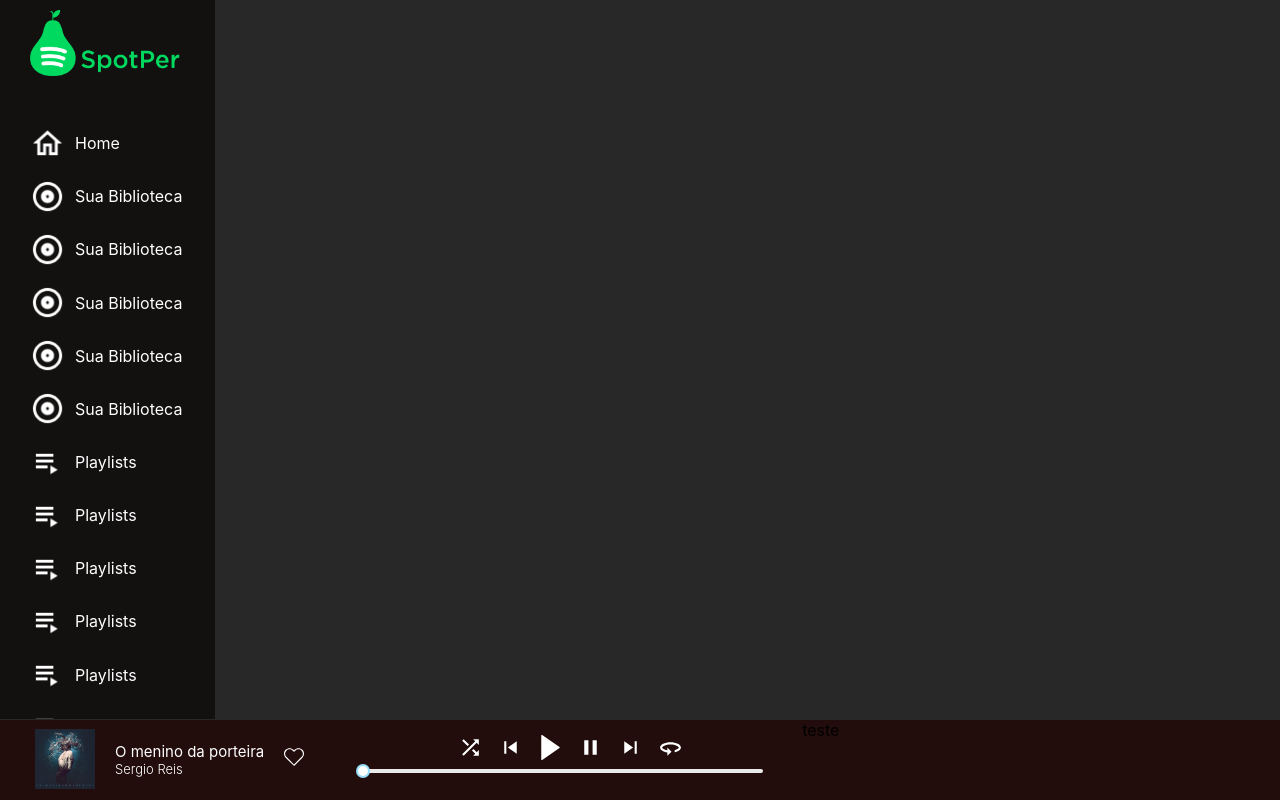
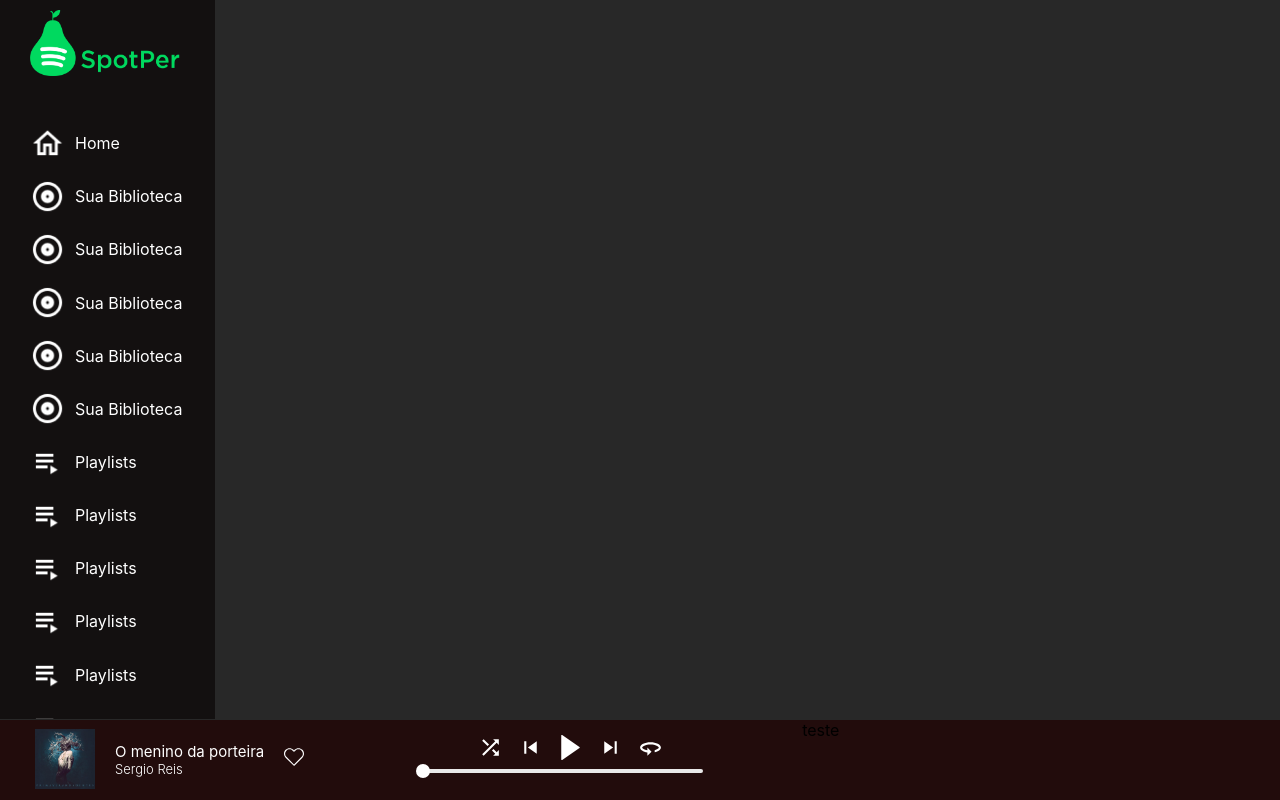
Before and after one commit to navarrotheus/database-fundamentals-CK0114, a React (Create React App) app in the folder front/: page / in a window 1280 px wide. Built offline with nearby package versions, Linux system fonts and the light colour scheme.

Commit message:
Player funcional

```diff
--- a/front/src/components/BottonBar/MusicPlayer/MusicPlayer.css
+++ b/front/src/components/BottonBar/MusicPlayer/MusicPlayer.css
@@ -1,7 +1,3 @@
-.pauseBtn {
-  display: none;
-}
-
 .bb-musica-play-controle{
   display: grid;
   grid-template-rows: 1fr 1fr;
@@ -17,3 +13,15 @@
 .bb-controler{
   margin: 0px;
 }
+
+.bb-slider-bar{
+  display: grid;
+  grid-template-columns: 60px auto 60px;
+}
+
+.bb-tempo{
+  margin: 0px;
+  margin-right: 10px;
+  margin-left: 10px;
+  color: white;
+}
--- a/front/src/components/BottonBar/MusicPlayer/MusicPlayer.js
+++ b/front/src/components/BottonBar/MusicPlayer/MusicPlayer.js
@@ -22,15 +22,17 @@ function log(value) {
 const style = { width: 400, margin: 0 };
 
 export default class MusicPlayer extends React.Component {
-  constructor(props) {
-    super(props);
-    this.state = {
+  state = {
       min: 0,
-      max: 20,
+      max: 0,
       step: 1,
-      value: this.props.posAtual,
-    };
+      value: 1,
+      tempoAtual: "",
+      tempoMax: "",
+      isPaused: true,
+      iniciou: false,
   }
+
   onSliderChange = (value) => {
     log(value);
     this.setState({value});
@@ -51,54 +53,91 @@ export default class MusicPlayer extends React.Component {
     });
   }
 
+  componentDidMount = () => {
+    var audio = document.getElementsByClassName("audio-player")
+    this.setState({value: audio.item(0).currentTime})
+    console.log(audio.item(0).duration)
+
+  }
+
+  playAudio = () => {
+    let audio = document.getElementsByClassName("audio-player")
+    audio.item(0).play()
+    audio.item(0).addEventListener("play", () => {
+      this.setState({max: audio.item(0).duration})
+      this.setState({tempoMax: new Date(this.state.max * 1000).toISOString().substr(14, 5)})
+      this.setState({isPaused: false})
+      console.log(this.state)
+      setInterval(() => {
+        this.setState({value: audio.item(0).currentTime})
+        this.setState({tempoAtual: new Date(this.state.value * 1000).toISOString().substr(14, 5)})
+      }, 1000);
+    })
+
+  }
+
+  pauseAudio = () => {
+    var audio = document.getElementsByClassName("audio-player")
+    audio.item(0).pause();
+    this.setState({isPaused: true});
+  }
+
+  loopAudio = () => {
+    var audio = document.getElementsByClassName("audio-player")
+    audio.item(0).setAttribute("loop", true);
+    console.log(audio)
+  }
+
+  nextAudio = () => {
+    var audio = document.getElementsByClassName("audio-player")
+  }
+
   render(){
     //Mapeia os botões
-    var audio = document.getElementsByClassName("test")
     var pauseBtn = document.getElementsByClassName('pauseBtn');
     var playBtn = document.getElementsByClassName('playBtn');
     let nextBtn = document.getElementsByClassName('nextBtn');
     let prevBtn = document.getElementsByClassName('preBtn');
 
-    const teste = audio;
+    let mainButton;
 
-    var playAudio = function(){
-      console.log(audio)
-      audio.item(0).play();
-      playBtn.item(0).style.display = "none";
-      pauseBtn.item(0).style.display = "block";
+    if(!this.state.isPaused){
+      mainButton = <a className="pauseBtn" onClick={this.pauseAudio}>
+        <img className="mp-musica-play-controle-icons" src={PausetIcon} />
+      </a>
     }
 
-    var pauseAudio = function(){
-      audio.item(0).pause();
-      playBtn.item(0).style.display = "block";
-      pauseBtn.item(0).style.display = "none";
+    if(this.state.isPaused){
+      mainButton = <a className="playBtn" onClick={this.playAudio}>
+                    <img className="mp-musica-play-controle-icons" src={PlayIcon} />
+                  </a>
     }
 
     return(
       <div>
-        {console.log(audio)}
-        {console.log(teste)}
         <div className="bb-musica-play-controle">
           <div className="bb-controler">
             <img className="shuffleBtn mp-musica-play-controle-icons" src={ShuffleIcon} />
             <img className="prevBtn mp-musica-play-controle-icons" src={PrevIcon} />
-            <a className="playBtn" onClick={playAudio}>
-              <img className="mp-musica-play-controle-icons" src={PlayIcon} />
+            {mainButton}
+            <img className="nextBtn mp-musica-play-controle-icons" src={NextIcon} />
+            <a onClick={this.loopAudio}>
+              <img className="repeatBtn mp-musica-play-controle-icons" src={RepeatIcon} />
             </a>
-            <a onClick={pauseAudio}>
-              <img className="mp-musica-play-controle-icons" src={PausetIcon} />
-            </a>
-            <img className="nextBtn mp-musica-play-controle-icons" src={NextIcon} />
-            <img className="repeatBtn mp-musica-play-controle-icons" src={RepeatIcon} />
           </div>
-          <div style={style}>
-            <Slider value={this.state.value} min={this.state.min} max={this.state.max} step={this.state.step}
-              onChange={this.onSliderChange}
-            />
+          <div className="bb-slider-bar" style={style}>
+            <p className="bb-tempo">{this.state.tempoAtual}</p>
+            <div>
+              <Slider trackStyle={{ backgroundColor: '#00d95f' }} handleStyle={{borderColor: 'transparent', }}
+                value={this.state.value} min={this.state.min} max={this.state.max} step={this.state.step}
+                onChange={this.onSliderChange}
+              />
+            </div>
+            <p className="bb-tempo">{this.state.tempoMax}</p>
           </div>
         </div>
 
-        <audio ref={this.imageRef} className="test">
+        <audio ref={this.imageRef} className="audio-player">
           <source src={Music} />
         </audio>
       </div>
```
